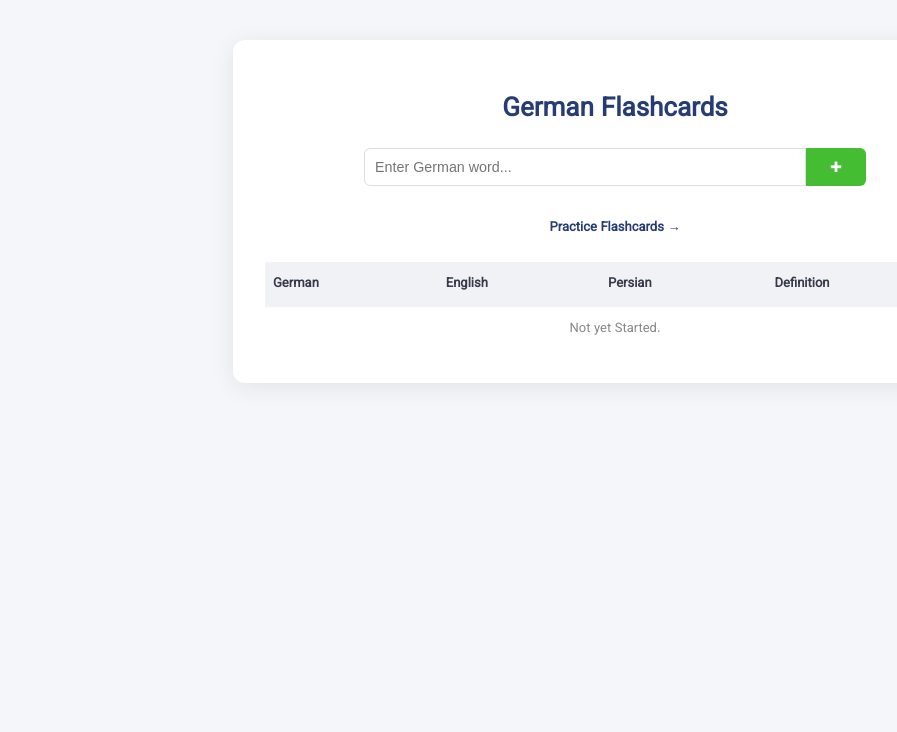
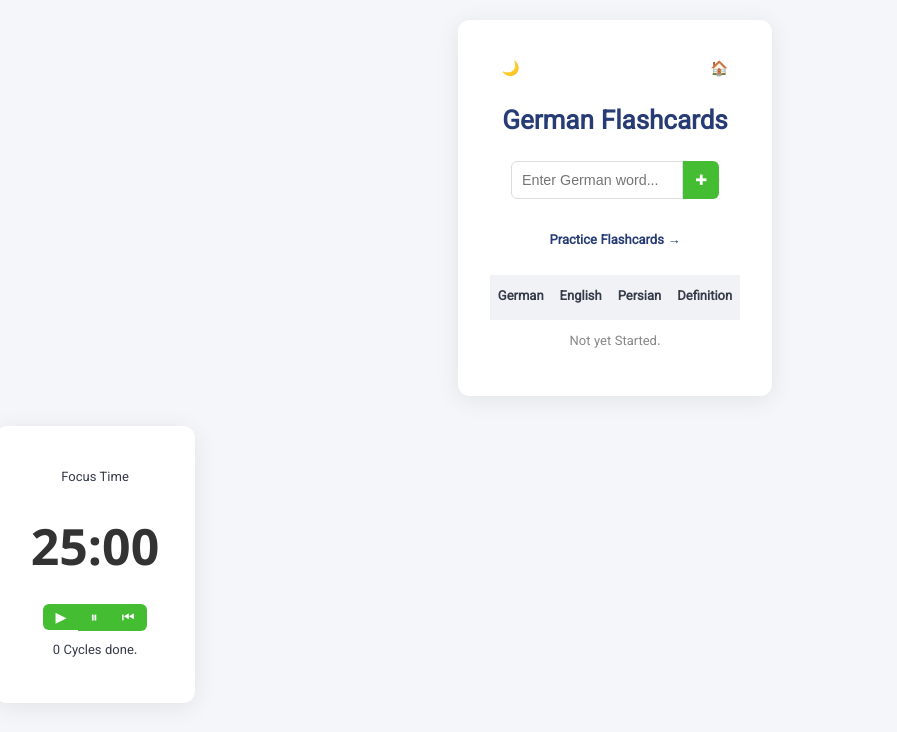
Before and after one commit to monjazeb/de2en_flashcard, a Flask app: template templates/index.html in a window 1280 px wide. Shown: the top 732 px of the page, without its empty margins (25-922 px from the left). Run offline with Flask 3, Linux system fonts and the light colour scheme; the template is opened without the code that fills it, so the values that code supplies are empty; parts of the project's set-up code (start-up, migrations or seed data) failed here and were passed over.

Commit message:
Ready to release

```diff
--- a/main.py
+++ b/main.py
@@ -1,4 +1,4 @@
-from flask import Flask, render_template, request, redirect, url_for, jsonify
+from flask import Flask, render_template, request, redirect, send_from_directory, url_for
 import requests
 import sqlite3
 import os
@@ -12,16 +12,23 @@ DB_PATH = os.getenv("DB_PATH")
 SECRET = os.getenv("SECRET")
 APIKEY = os.getenv("APIKEY")
 
-PROXIES = {'http': 'http://sophosutm.mevis.lokal:8080',
-           'https': 'http://sophosutm.mevis.lokal:8080'}
+PROXIES = {
+    "http": "http://sophosutm.mevis.lokal:8080",
+    "https": "http://sophosutm.mevis.lokal:8080",
+}
 
 app = Flask(__name__)
+
+
+@app.route('/favicon.ico')
+def favicon():
+    return send_from_directory(os.path.join(app.root_path, 'static'), 'favicon.ico', mimetype='image/vnd.microsoft.icon')
 
 # Initialize database
 def init_db():
     with sqlite3.connect(DB_PATH) as conn:
         c = conn.cursor()
-        c.execute('''
+        c.execute("""
             CREATE TABLE IF NOT EXISTS flashcards (
                 id INTEGER PRIMARY KEY AUTOINCREMENT,
                 german TEXT NOT NULL,
@@ -32,21 +39,14 @@ def init_db():
                 coef INTEGER,
                 after TEXT
             )
-        ''')
+        """)
         conn.commit()
 
+
 def translate(text, lng):
-    url = 'https://clients5.google.com/translate_a/t'
-    params = {
-        'client': 'dict-chrome-ex',
-        'sl': 'de',
-        'tl': lng,
-        'q': text
-        }
-    hdr = {
-        'Content-Type': 'application/json',
-        'Accept': 'application/json'
-        }
+    url = "https://clients5.google.com/translate_a/t"
+    params = {"client": "dict-chrome-ex", "sl": "de", "tl": lng, "q": text}
+    hdr = {"Content-Type": "application/json", "Accept": "application/json"}
     response = requests.get(url, headers=hdr, params=params, proxies=PROXIES)
     if response.ok:
         try:
@@ -55,16 +55,15 @@ def translate(text, lng):
             return ""
     return ""
 
+
 def translate_PONS(text):
     url = BASEURL
-    params = {
-        "l": "deen",
-        "q": text
-        }
-    hdr = {'X-Secret': SECRET,
-            'Content-Type': 'application/json',
-            'Accept': 'application/json'
-            }
+    params = {"l": "deen", "q": text}
+    hdr = {
+        "X-Secret": SECRET,
+        "Content-Type": "application/json",
+        "Accept": "application/json",
+    }
     response = requests.get(url, headers=hdr, params=params, proxies=PROXIES)
     if response.ok:
         try:
@@ -73,13 +72,11 @@ def translate_PONS(text):
             return ""
     return ""
 
+
 # Get definition from Google Dictionary API (unofficial, for demo purposes)
 def get_definition(word):
     url = f"https://api.dictionaryapi.dev/api/v2/entries/en/{word}"
-    hdr = {
-           'Content-Type': 'application/json',
-           'Accept': 'application/json'
-           }
+    # hdr = {"Content-Type": "application/json", "Accept": "application/json"}
     response = requests.get(url, proxies=PROXIES)
     if response.ok:
         try:
@@ -88,6 +85,7 @@ def get_definition(word):
         except Exception:
             return ""
     return ""
+
 
 @app.route("/", methods=["GET", "POST"])
 def index():
@@ -101,8 +99,10 @@ def index():
             return redirect(url_for("index"))
         with sqlite3.connect(DB_PATH) as conn:
             c = conn.cursor()
-            c.execute("INSERT INTO flashcards (german, english, persian, definition, pons, coef, after) VALUES (?, ?, ?, ?, ?, ?, ?)",
-                      (german, english, persian, definition, pons, 1, str(datetime.today())))
+            c.execute(
+                "INSERT INTO flashcards (german, english, persian, definition, pons, coef, after) VALUES (?, ?, ?, ?, ?, ?, ?)",
+                (german, english, persian, definition, pons, 1, str(datetime.today())),
+            )
             conn.commit()
         return redirect(url_for("index"))
     with sqlite3.connect(DB_PATH) as conn:
@@ -111,24 +111,29 @@ def index():
         flashcards = c.fetchall()
     return render_template("index.html", flashcards=flashcards)
 
+
 @app.route("/practice")
 def practice():
     with sqlite3.connect(DB_PATH) as conn:
         c = conn.cursor()
-        #WHERE after>='{str(datetime.today())}'
-        c.execute(f"SELECT * FROM flashcards ORDER BY RANDOM() LIMIT 1")
+        # WHERE after>='{str(datetime.today())}'
+        c.execute("SELECT * FROM flashcards ORDER BY RANDOM() LIMIT 1")
         card = c.fetchone()
         if card is None:
-            c.execute(f"SELECT * FROM flashcards WHERE id=0")
+            c.execute("SELECT * FROM flashcards WHERE id=0")
             card = c.fetchone()
-    return render_template("practice.html",
-                           card={
-                               'id':card[0],
-                               'de':card[1],
-                               'en':card[2],
-                               'fa':card[3],
-                               'tx':card[4]},
-                           pons=json.loads(card[5]))
+    return render_template(
+        "practice.html",
+        card={
+            "id": card[0],
+            "de": card[1],
+            "en": card[2],
+            "fa": card[3],
+            "tx": card[4],
+        },
+        pons=json.loads(card[5]),
+    )
+
 
 @app.route("/view/<int:card_id>")
 def view(card_id):
@@ -137,15 +142,27 @@ def view(card_id):
         c.execute(f"SELECT * FROM flashcards WHERE id='{card_id}'")
         card = c.fetchone()
         if card is None:
-            card = EMPTY_CARD
-    return render_template("view.html",
-                           card={
-                               'id':card[0],
-                               'de':card[1],
-                               'en':card[2],
-                               'fa':card[3],
-                               'tx':card[4]},
-                           pons=json.loads(card[5]))
+            card = (0, "", "", "", "", "{}", 1, "")
+    return render_template(
+        "view.html",
+        card={
+            "id": card[0],
+            "de": card[1],
+            "en": card[2],
+            "fa": card[3],
+            "tx": card[4],
+        },
+        pons=json.loads(card[5]),
+    )
+
+
+@app.route("/delete/<int:card_id>")
+def delete(card_id):
+    with sqlite3.connect(DB_PATH) as conn:
+        c = conn.cursor()
+        c.execute(f"DELETE FROM flashcards WHERE id='{card_id}'")
+    return redirect(url_for("index"))
+
 
 @app.route("/knew/<int:card_id>")
 def knew(card_id):
@@ -153,10 +170,13 @@ def knew(card_id):
         c = conn.cursor()
         c.execute(f"SELECT coef FROM flashcards WHERE id={card_id}")
         coef = c.fetchone()[0]
-        after = str(datetime.today()+timedelta(days=coef))
-        coef=(2*coef)%17
-        c.execute(f"UPDATE flashcards SET coef={coef}, after='{after}' WHERE id={card_id}")
-    return redirect(url_for('practice'))
+        after = str(datetime.today() + timedelta(days=coef))
+        coef = (2 * coef) % 17
+        c.execute(
+            f"UPDATE flashcards SET coef={coef}, after='{after}' WHERE id={card_id}"
+        )
+    return redirect(url_for("practice"))
+
 
 @app.route("/forgot/<int:card_id>")
 def forgot(card_id):
@@ -164,37 +184,15 @@ def forgot(card_id):
         c = conn.cursor()
         after = str(datetime.today())
         c.execute(f"UPDATE flashcards SET coef=1, after='{after}' WHERE id={card_id}")
-    return redirect(url_for('practice'))
+    return redirect(url_for("practice"))
 
-@app.route('/pomo')
-def pomo():
-    return render_template("pomodoro.html")
+
+@app.route("/pomo/<int:t1>/<int:t2>")
+def pomo(t1, t2):
+    return render_template("pomo.html", t1=t1, t2=t2)
+
 
 if __name__ == "__main__":
     if not os.path.exists(DB_PATH):
         init_db()
-    app.run(debug=True)
-
-
-
-
-
-
-
-'''
-    for a in translate('fast'):
-        print(a['lang'])
-        for b in a['hits']:
-            #print(b['type'])
-            print('-----------')
-            for c in b['roms']:
-                #print(c['headword'], end='->')
-                #print(c['headword_full'], end='->')
-                #print(c['wordclass'], end='->')
-                for d in c['arabs']:
-                    #print(d['header'])
-                    for e in d['translations']:
-                        print(e['target'])
-                    continue
-    #['hits'][0]['roms'][0]['arabs']:
-'''
+    app.run(host="0.0.0.0", port=5000, debug=True)
--- a/static/script.js
+++ b/static/script.js
@@ -1,9 +1,15 @@
 const timerDisplay = document.getElementById("timer");
 
-const WORK_MINUTES = 0.2;
-const BREAK_MINUTES = 0.1;
-const workDuration = WORK_MINUTES*60;
-const breakDuration = BREAK_MINUTES*60;
+if (!localStorage.getItem("focusTime")){
+  localStorage.setItem("focusTime", 25);
+}
+if (!localStorage.getItem("breakTime")){
+  localStorage.setItem("breakTime", 5);
+}
+const workDuration = localStorage.getItem("focusTime")*60;
+const breakDuration = localStorage.getItem("breakTime")*60;
+
+const audio = document.querySelector("audio");
 
 let isWorkTime = true;
 let timeLeft = workDuration;
@@ -52,6 +58,7 @@ function toggleStatus(){
   timeLeft = isWorkTime ? workDuration : breakDuration;
   document.getElementById('status').textContent = isWorkTime ? "Focus Time":"Break Time";
   document.getElementById('timer').style.color = isWorkTime ? "":"green";
+  audio.play();
   if(isWorkTime) {
     cycles +=1;
     updateCyclesDisplay();
@@ -65,8 +72,18 @@ document.getElementById("resetBtn").addEventListener('click', () =>{
   resetTimer();
 });
 document.getElementById("pauseBtn").addEventListener('click', () =>{
-  pauseTimer();
+  stopTimer();
 });
 
 updateTimerDisplay();
 updateCyclesDisplay();
+
+function confirm_delete(card_id){
+  let c = confirm("Are you sure you want to delete this flashcard?");
+  if (c){
+    window.location.href = `/delete/${card_id}`;
+  }
+}
+document.getElementById("home").addEventListener('click', () =>{
+  window.location.href = '/';
+});
--- a/static/style.css
+++ b/static/style.css
@@ -1,21 +1,97 @@
 body {
   font-family: "Vazirmatn", sans-serif;
   font-size: small;
-  background: #f5f6fa;
+  background: var(--bg-color);
   margin: 0;
-  padding: 0;
+  padding: 10px;
+  color: var(--text-color);
+  transition: background 0.3s, color 0.3s;
+  display: flex;
+  flex-direction: column;
+}
+:root {
+  --bg-color: #f5f6fa;
+  --container-bg: #fff;
+  --text-color: #273c75;
+  --h1-color: #273c75;
+  --input-border: #dcdde1;
+  --button-bg: #44bd32;
+  --button-hover: #3c219c;
+  --button-active: #94008a;
+  --table-border: #f1f2f6;
+  --th-bg: #f1f2f6;
+  --th-color: #353b48;
+  --practice-link-color: #273c75;
+  --practice-link-hover: #0097e6;
+  --flashcard-bg: #f8fafc;
+  --flashcard-border: #dcdde1;
+  --flashcard-color: #08244dff;
+  --flashcard-hover-bg: #45bd321a;
+  --translations-bg: #f1f8ff;
+  --translations-border: #0d6efd;
+  --nav-button-bg: #0d6efd;
+  --back-link-color: #0d6efd;
+  --back-link-hover: #0a58ca;
+  --def-entry-bg: #b5f8cd98;
+  --def-heading-bg: #9fa7a1ff;
+  --timer-color: #333;
+  --status-color: #353b48;
+}
+
+body.dark-theme {
+  --bg-color: #121212;
+  --container-bg: #1e1e1e;
+  --text-color: #e0e0e0;
+  --h1-color: #bb86fc;
+  --input-border: #555;
+  --button-bg: #03dac6;
+  --button-hover: #3700b3;
+  --button-active: #cf6679;
+  --table-border: #333;
+  --th-bg: #2a2a2a;
+  --th-color: #e0e0e0;
+  --practice-link-color: #bb86fc;
+  --practice-link-hover: #03dac6;
+  --flashcard-bg: #2a2a2a;
+  --flashcard-border: #555;
+  --flashcard-color: #bb86fc;
+  --flashcard-hover-bg: #03dac61a;
+  --translations-bg: #2a2a2a;
+  --translations-border: #bb86fc;
+  --nav-button-bg: #bb86fc;
+  --back-link-color: #bb86fc;
+  --back-link-hover: #03dac6;
+  --def-entry-bg: #2a2a2a;
+  --def-heading-bg: #333;
+  --timer-color: #e0e0e0;
+  --status-color: #e0e0e0;
+}
+.theme{
+  background:transparent;
+  border: none;
+  padding: 8px 12px;
+  border-radius: 4px;
+  cursor: pointer;
+}
+.top-bar {
+  display: flex;
+  justify-content: space-between;
 }
 .container {
   max-width: 700px;
-  margin: 40px auto;
-  background: #fff;
+  margin: 10px auto;
+  background: var(--container-bg);
   border-radius: 12px;
   box-shadow: 0 4px 24px rgba(0, 0, 0, 0.08);
   padding: 32px;
 }
+.side {
+  width: 200px;
+  margin: 10px;
+}
 h1 {
   text-align: center;
-  color: #273c75;
+  color: var(--h1-color);
 }
 form {
   display: flex;
@@ -25,14 +101,16 @@ form {
 input[type="text"] {
   padding: 10px;
   font-size: 1.1em;
-  border: 1px solid #dcdde1;
+  border: 1px solid var(--input-border);
   border-radius: 6px 0 0 6px;
   outline: none;
   width: 60%;
+  background: var(--container-bg);
+  color: var(--text-color);
 }
 button {
-  padding: 10px 24px;
-  background: #44bd32;
+  padding: 5px 12px;
+  background: var(--button-bg);
   color: #fff;
   border: none;
   font-size: 1.1em;
@@ -152,62 +237,77 @@ tr:last-child td {
   text-align: left;
 }
 .back-link a {
-  color: #0d6efd;
+  color: var(--back-link-color);
   text-decoration: none;
   font-size: 1em;
-  border-bottom: 1px dotted #0d6efd;
+  border-bottom: 1px dotted var(--back-link-color);
   transition: color 0.18s;
 }
 .back-link a:hover {
-  color: #0a58ca;
+  color: var(--back-link-hover);
 }
-.def-entry{
+.def-entry {
   border-radius: 10px;
-  background-color: #b5f8cd98;
+  background-color: var(--def-entry-bg);
 }
-.def-entry-heading{
+.def-entry-heading {
   border-radius: 10px 10px 0 0;
-  background-color: #9fa7a1ff;
+  background-color: var(--def-heading-bg);
   display: block;
   text-align: center;
   width: 100%;
   padding: 5px 0;
   color: white;
 }
-.def-entry-body{
+.def-entry-body {
   padding: 5px;
   margin: 5px;
 }
-.persian{text-align: center;}
-.english{text-align: center;}
-.definition{text-align: center;}
+.persian {
+  text-align: center;
+}
+.english {
+  text-align: center;
+}
+.definition {
+  text-align: center;
+}
 
-.pomodoro{
+.pomodoro {
   align-items: center;
   text-align: center;
-  width: 50%;
 }
-.timer{
-  font-family: 'Segoe UI', Tahoma, Geneva, Verdana, sans-serif;
-  font-size: 64px;
+.timer {
+  font-family: "Segoe UI", Tahoma, Geneva, Verdana, sans-serif;
+  font-size: 50px;
   font-weight: 900;
   margin: 24px 0;
-  color: #333;
+  color: var(--timer-color);
 }
 /* .controls button{
   background-color: #f0f0f0;
   border: #00943125 solid 1px;
   color:#009432;
 } */
-.status{
+.status {
   margin: 10px;
-  color: #353b48;
+  color: var(--status-color);
+}
+
+.close {
+  cursor: pointer;
+  text-align: center;
+  text-decoration: none;
 }
 
 @media (max-width: 500px) {
   .container {
     padding: 18px 6vw 18px 6vw;
   }
-  .flashcard {font-size: xx-large;}
-  .details {font-size: large;}
+  .flashcard {
+    font-size: xx-large;
+  }
+  .details {
+    font-size: large;
+  }
 }
--- a/templates/base.html
+++ b/templates/base.html
@@ -3,15 +3,48 @@
   <head>
     <meta charset="UTF-8" />
     <title>German Flashcards</title>
-    <link
-      href="https://fonts.googleapis.com/css?family=Roboto:400,700&display=swap"
-      rel="stylesheet"
-    />
-    <link rel="stylesheet" href="https://fonts.googleapis.com/css?family=Vazirmatn">
-    <link rel="stylesheet" href="static/style.css">
+    <link href="https://fonts.googleapis.com/css?family=Roboto:400,700&display=swap" rel="stylesheet"/>
+    <link rel="stylesheet" href="https://fonts.googleapis.com/css?family=Vazirmatn"/>
+    <link rel="stylesheet" href="{{ url_for('static', filename='style.css') }}"/>
   </head>
   <body>
-    <div class="container">{% block container %} {% endblock container %}</div>
-    <script src="static/script.js"></script>
+    <div class="container">
+      <div class="top-bar">
+        <button id="theme-toggle" class="theme">🌙</button>
+        <button id="home" class="theme">🏠</button>
+      </div>
+      {% block container %} {% endblock container %}
+    </div>
+    <div class="side">
+      <audio src="{{ url_for('static', filename='ding.mp3') }}"></audio>
+      <div class="container pomodoro">
+        <div class="status" id="status">Focus Time</div>
+        <div class="timer" id="timer">25:00</div>
+        <div class="controls">
+          <button id="startBtn" class="nv-left">&#x25b6;</button><button id="pauseBtn">&#x23f8;</button><button id="resetBtn" class="nv-right">&#x23ee;</button>
+        </div>
+        <div class="status"><span id="cycles"></span> Cycles done.</div>
+      </div>
+    </div>
+    <script src="{{ url_for('static', filename='script.js') }}"></script>
+    <script>
+      const themeToggle = document.getElementById("theme-toggle");
+
+      // Load saved theme
+      const savedTheme = localStorage.getItem("theme");
+      if (savedTheme === "dark") {
+        document.body.classList.add("dark-theme");
+        themeToggle.textContent = "☀️";
+      } else {
+        themeToggle.textContent = "🌙";
+      }
+
+      themeToggle.addEventListener("click", () => {
+        document.body.classList.toggle("dark-theme");
+        const isDark = document.body.classList.contains("dark-theme");
+        themeToggle.textContent = isDark ? "☀️" : "🌙";
+        localStorage.setItem("theme", isDark ? "dark" : "light");
+      });
+    </script>
   </body>
 </html>
--- a/templates/index.html
+++ b/templates/index.html
@@ -1,5 +1,4 @@
-{% extends 'base.html' %}
-{% block container %}
+{% extends 'base.html' %} {% block container %}
 <h1>German Flashcards</h1>
 <form method="POST">
   <input
@@ -25,10 +24,13 @@
   <tbody>
     {% for card in flashcards %}
     <tr>
-      <td><a href="{{ url_for('view', card_id=card[0]) }}">{{ card[1] }}</a></td>
+      <td>
+        <a href="{{ url_for('view', card_id=card[0]) }}">{{ card[1] }}</a>
+      </td>
       <td>{{ card[2] }}</td>
       <td>{{ card[3] }}</td>
       <td>{{ card[4] }}</td>
+      <td class="close" onclick="confirm_delete({{ card[0] }})">&#10060;</td>
     </tr>
     {% else %}
     <tr>
```
Also changed, not shown: other parts of static/style.css (+28 -21 lines), templates/pomo.html (added, +14 -0 lines), templates/pomodoro.html (deleted, +0 -11 lines), flashcards.db, static/favicon.ico (added), 2 other files.
